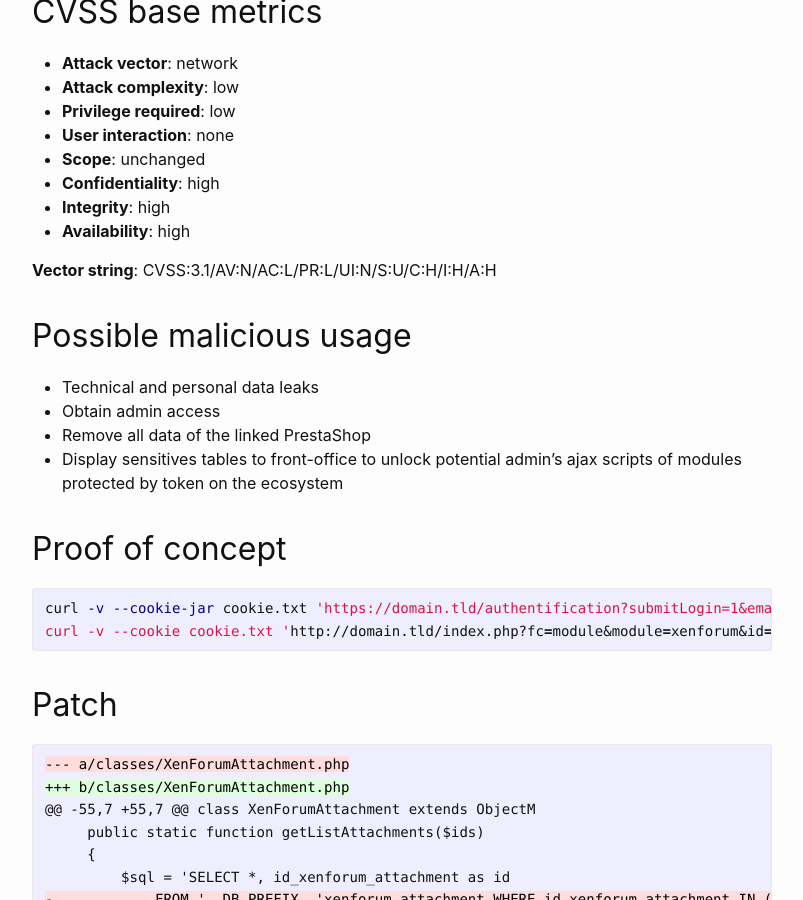
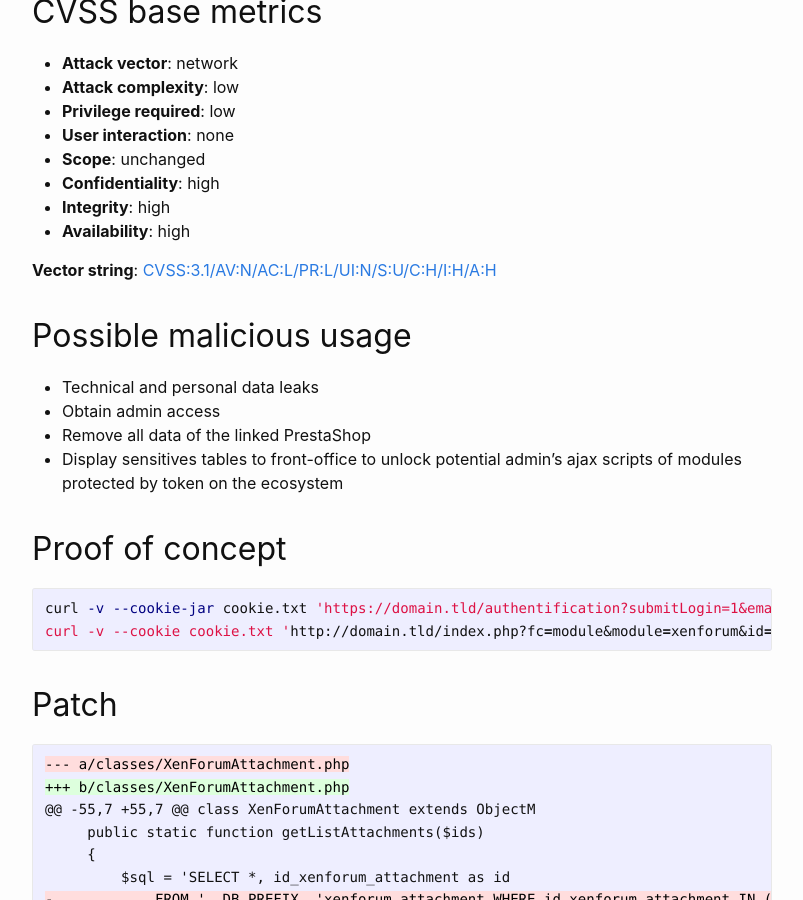
Before and after one commit to friends-of-presta/security-advisories, a Jekyll site: the page built from _posts/2023-03-06-xenforum.md, in a window 1280 px wide and 900 px high, scrolled down 867 px. Shown: the whole window, without its empty margins (238-1041 px from the left). Built offline with Jekyll 4.4.1, drawn with Linux system fonts in a browser that asks for light colours; part of the change alters nothing that is shown.

```diff
--- a/_posts/2023-03-06-xenforum.md
+++ b/_posts/2023-03-06-xenforum.md
@@ -39,7 +39,7 @@ In Xen Forum module for PrestaShop up to 2.13.0, multiple sensitives SQL calls i
 * **Integrity**: high
 * **Availability**: high
 
-**Vector string**: CVSS:3.1/AV:N/AC:L/PR:L/UI:N/S:U/C:H/I:H/A:H
+**Vector string**: [CVSS:3.1/AV:N/AC:L/PR:L/UI:N/S:U/C:H/I:H/A:H](https://nvd.nist.gov/vuln-metrics/cvss/v3-calculator?vector=AV:N/AC:L/PR:L/UI:N/S:U/C:H/I:H/A:H)
 
 ## Possible malicious usage
 
```
